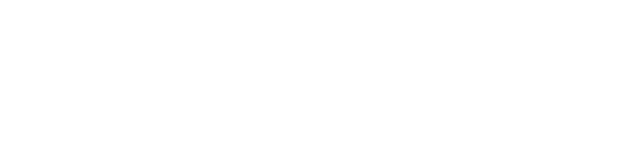
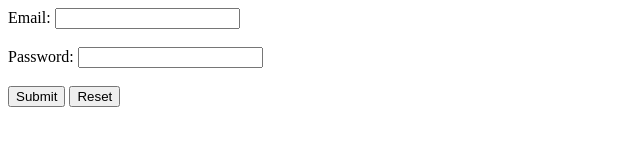
Before and after one commit to SharpdutyYT/Webpage, a plain HTML site: page Folder/index.html in a window 1280 px wide. Shown: the whole page, without its empty margins (0-640 px from the left). Drawn offline with Linux system fonts and the light colour scheme.

Commit message:
Enhance form with email and password fields
Added email and password input fields with labels and buttons.

```diff
--- a/Folder/index.html
+++ b/Folder/index.html
@@ -8,7 +8,14 @@
 <body>
     <div>
         <form>
-
+            <label for="email">Email:</label>
+            <input type="email" id="Email" name="Email" required>
+            <br><br>
+            <label for="password">Password:</label>
+            <input type="password" id="Password" name="Password" required>
+            <br><br>
+            <button type="submit">Submit</button>
+            <button type="reset">Reset</button>
         </form>
     </div>
 </body>
```
